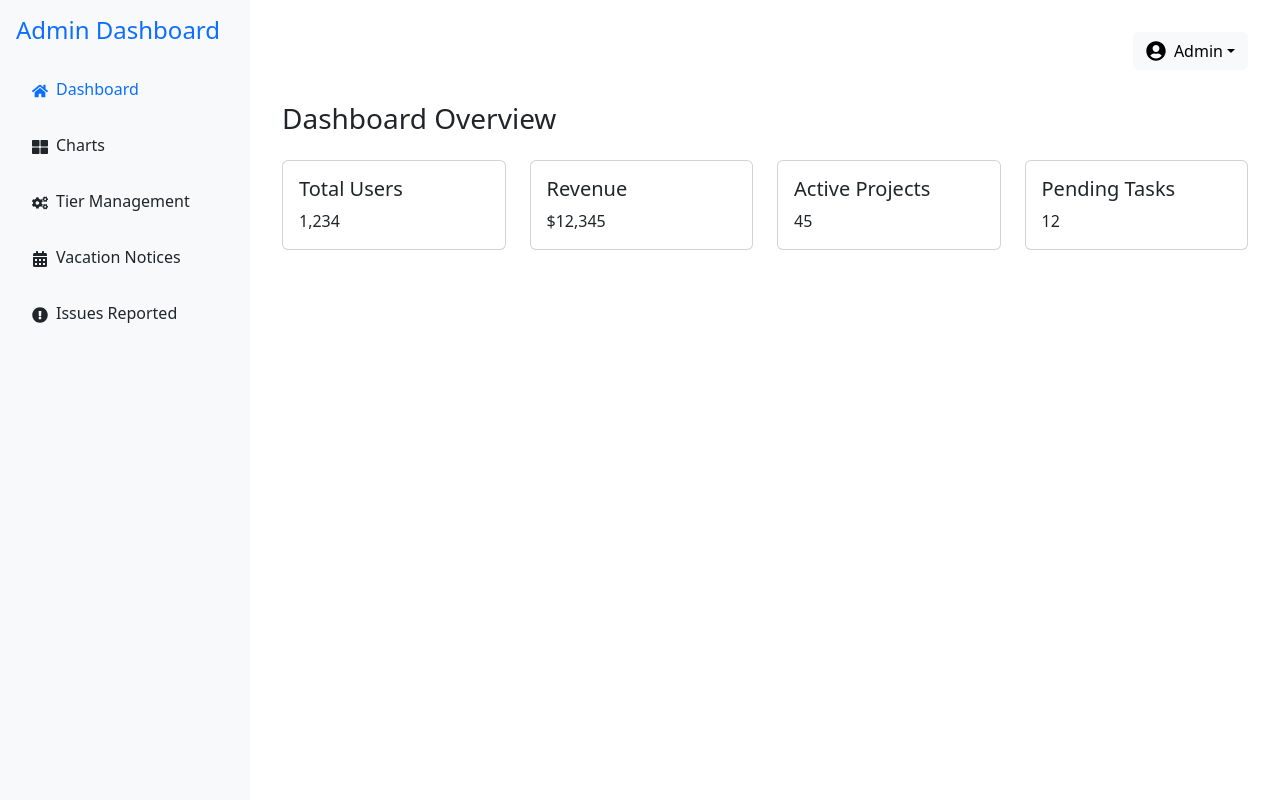
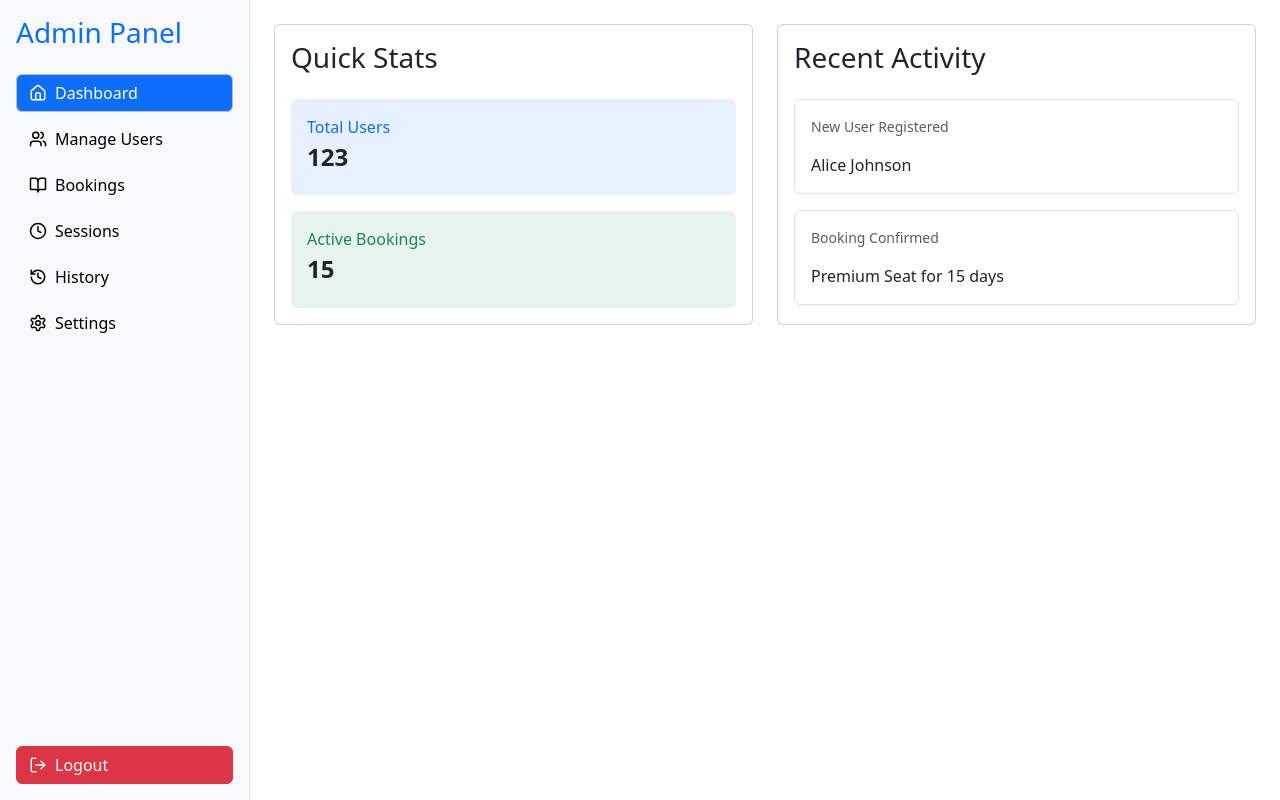
Before and after one commit to nikhilsm1996/readingspace, a React (Vite) app in the folder frontend/reading-space-frontend/: page /admin in a window 1280 px wide. Built offline with nearby package versions, Linux system fonts and the light colour scheme.

Commit message:
Made changes to the Admindasboard and added the userdashboard

```diff
--- a/frontend/reading-space-frontend/package.json
+++ b/frontend/reading-space-frontend/package.json
@@ -10,6 +10,7 @@
     "preview": "vite preview"
   },
   "dependencies": {
+    "@radix-ui/react-dropdown-menu": "^2.1.4",
     "bootstrap": "^5.3.3",
     "lucide-react": "^0.469.0",
     "react": "^18.3.1",
--- a/frontend/reading-space-frontend/src/App.jsx
+++ b/frontend/reading-space-frontend/src/App.jsx
@@ -4,6 +4,7 @@ import LandingPage from "./pages/LandingPage";
 import Login from './pages/Login';
 import Signup from './pages/Signup';
 import AdminDashboard from './pages/AdminDashboard';
+import UserDashboard from './pages/UserDashboard';
 
 function App() {
   const [theme, setTheme] = useState('light');
@@ -20,6 +21,7 @@ function App() {
           <Route path="/login" element={<Login />} />
           <Route path="/signup" element={<Signup />} />
           <Route path="/admin" element={<AdminDashboard />} />
+          <Route path="/user" element={<UserDashboard />} />
         </Routes>
       </div>
     </Router>
--- a/frontend/reading-space-frontend/src/main.jsx
+++ b/frontend/reading-space-frontend/src/main.jsx
@@ -1,6 +1,7 @@
 import { StrictMode } from 'react'
 import { createRoot } from 'react-dom/client'
 import App from './App.jsx'
+
 
 createRoot(document.getElementById('root')).render(
   <StrictMode>
--- a/frontend/reading-space-frontend/src/pages/AdminDashboard.jsx
+++ b/frontend/reading-space-frontend/src/pages/AdminDashboard.jsx
@@ -1,105 +1,160 @@
-/* eslint-disable no-unused-vars */
-import React, { useState } from "react";
-import { Nav, Dropdown, Button } from "react-bootstrap";
-import { FaHome, FaThLarge, FaCogs, FaCalendarAlt, FaExclamationCircle, FaUserCircle } from "react-icons/fa";
-import { useNavigate } from "react-router-dom";
-import DashboardContent from "../components/DashboardContent";
-import Charts from "../components/Charts";
+import { useState } from 'react';
+import { useNavigate } from 'react-router-dom';
+import {
+  Home,
+  Users,
+  BookOpen,
+  Clock,
+  History,
+  Settings,
+  LogOut,
+  User
+} from 'lucide-react';
 
 const AdminDashboard = () => {
-  const [currentView, setCurrentView] = useState("dashboard");
-  const navigate = useNavigate(); // Hook for navigation
+  const [currentView, setCurrentView] = useState('dashboard');
+  const navigate = useNavigate();
+
+  const menuItems = [
+    { id: 'dashboard', label: 'Dashboard', icon: Home },
+    { id: 'users', label: 'Manage Users', icon: Users },
+    { id: 'bookings', label: 'Bookings', icon: BookOpen },
+    { id: 'sessions', label: 'Sessions', icon: Clock },
+    { id: 'history', label: 'History', icon: History },
+    { id: 'settings', label: 'Settings', icon: Settings },
+  ];
+
+  const users = [
+    { id: 1, name: 'John Doe', email: 'john@example.com', role: 'Admin' },
+    { id: 2, name: 'Jane Smith', email: 'jane@example.com', role: 'User' },
+    { id: 3, name: 'Alice Johnson', email: 'alice@example.com', role: 'User' },
+  ];
+
+  const bookings = [
+    { id: 1, user: 'John Doe', seat: 'Premium-5', startDate: '2025-01-01', endDate: '2025-01-15', status: 'Active' },
+    { id: 2, user: 'Jane Smith', seat: 'Standard-3', startDate: '2024-12-01', endDate: '2024-12-15', status: 'Completed' },
+  ];
+
+  const handleLogout = () => {
+    navigate('/login');
+  };
 
   const renderContent = () => {
     switch (currentView) {
-      case "dashboard":
-        return <DashboardContent />;
-      case "charts":
-        return <Charts />;
+      case 'dashboard':
+        return (
+          <div className="row g-4">
+            <div className="col-md-6">
+              <div className="card h-100">
+                <div className="card-body">
+                  <h3 className="card-title mb-4">Quick Stats</h3>
+                  <div className="d-grid gap-3">
+                    <div className="p-3 bg-primary bg-opacity-10 rounded">
+                      <p className="text-primary mb-1">Total Users</p>
+                      <p className="h4 fw-bold">123</p>
+                    </div>
+                    <div className="p-3 bg-success bg-opacity-10 rounded">
+                      <p className="text-success mb-1">Active Bookings</p>
+                      <p className="h4 fw-bold">15</p>
+                    </div>
+                  </div>
+                </div>
+              </div>
+            </div>
+            <div className="col-md-6">
+              <div className="card h-100">
+                <div className="card-body">
+                  <h3 className="card-title mb-4">Recent Activity</h3>
+                  <div className="d-grid gap-3">
+                    <div className="p-3 border rounded">
+                      <p className="text-muted small">New User Registered</p>
+                      <p className="mb-0">Alice Johnson</p>
+                    </div>
+                    <div className="p-3 border rounded">
+                      <p className="text-muted small">Booking Confirmed</p>
+                      <p className="mb-0">Premium Seat for 15 days</p>
+                    </div>
+                  </div>
+                </div>
+              </div>
+            </div>
+          </div>
+        );
+
+      case 'users':
+        return (
+          <div className="card">
+            <div className="card-body">
+              <h3 className="card-title mb-4">Manage Users</h3>
+              <div className="table-responsive">
+                <table className="table table-hover">
+                  <thead>
+                    <tr>
+                      <th>Name</th>
+                      <th>Email</th>
+                      <th>Role</th>
+                      <th>Actions</th>
+                    </tr>
+                  </thead>
+                  <tbody>
+                    {users.map(user => (
+                      <tr key={user.id}>
+                        <td>{user.name}</td>
+                        <td>{user.email}</td>
+                        <td>{user.role}</td>
+                        <td>
+                          <button className="btn btn-sm btn-primary me-2">Edit</button>
+                          <button className="btn btn-sm btn-danger">Delete</button>
+                        </td>
+                      </tr>
+                    ))}
+                  </tbody>
+                </table>
+              </div>
+            </div>
+          </div>
+        );
+
+      // Add other views here, similar to "dashboard" and "users".
+
       default:
-        return <h4>Select a valid option from the sidebar.</h4>;
+        return null;
     }
   };
 
-  const handleLogout = () => {
-    // Perform logout actions (e.g., clear session/token)
-    navigate("/"); // Redirect to the index page
-  };
-
   return (
-    <div style={{ display: "flex" }}>
+    <div className="d-flex">
       {/* Sidebar */}
-      <div
-        style={{
-          height: "100vh",
-          width: "250px",
-          backgroundColor: "#f8f9fa",
-          padding: "1rem",
-          position: "fixed",
-        }}
-      >
-        <h4 className="text-primary mb-4">Admin Dashboard</h4>
-        <Nav className="flex-column">
-          <Nav.Link
-            onClick={() => setCurrentView("dashboard")}
-            className={`mb-3 ${currentView === "dashboard" ? "text-primary" : "text-dark"}`}
-            style={{ cursor: "pointer" }}
-          >
-            <FaHome className="me-2" />
-            Dashboard
-          </Nav.Link>
-          <Nav.Link
-            onClick={() => setCurrentView("charts")}
-            className={`mb-3 ${currentView === "charts" ? "text-primary" : "text-dark"}`}
-            style={{ cursor: "pointer" }}
-          >
-            <FaThLarge className="me-2" />
-            Charts
-          </Nav.Link>
-          <Nav.Link className="mb-3 text-dark" style={{ cursor: "pointer" }}>
-            <FaCogs className="me-2" />
-            Tier Management
-          </Nav.Link>
-          <Nav.Link className="mb-3 text-dark" style={{ cursor: "pointer" }}>
-            <FaCalendarAlt className="me-2" />
-            Vacation Notices
-          </Nav.Link>
-          <Nav.Link className="mb-3 text-dark" style={{ cursor: "pointer" }}>
-            <FaExclamationCircle className="me-2" />
-            Issues Reported
-          </Nav.Link>
-        </Nav>
+      <div className="d-flex flex-column bg-light border-end vh-100 p-3" style={{ width: '250px' }}>
+        <h3 className="text-primary mb-4">Admin Panel</h3>
+        <nav className="nav flex-column">
+          {menuItems.map(item => {
+            const Icon = item.icon;
+            return (
+              <button
+                key={item.id}
+                onClick={() => setCurrentView(item.id)}
+                className={`btn btn-light text-start mb-2 d-flex align-items-center ${
+                  currentView === item.id ? 'active bg-primary text-white' : ''
+                }`}
+              >
+                <Icon size={18} className="me-2" />
+                {item.label}
+              </button>
+            );
+          })}
+        </nav>
+        <button
+          onClick={handleLogout}
+          className="btn btn-danger mt-auto d-flex align-items-center"
+        >
+          <LogOut size={18} className="me-2" />
+          Logout
+        </button>
       </div>
 
       {/* Main Content */}
-      <div style={{ marginLeft: "250px", padding: "2rem", width: "100%" }}>
-        {/* Top Bar */}
-        <div
-          style={{
-            display: "flex",
-            justifyContent: "flex-end",
-            alignItems: "center",
-            marginBottom: "2rem",
-          }}
-        >
-          {/* Profile Dropdown */}
-          <Dropdown>
-            <Dropdown.Toggle
-              variant="light"
-              id="dropdown-profile"
-              style={{ display: "flex", alignItems: "center" }}
-            >
-              <FaUserCircle className="me-2" size={20} />
-              Admin
-            </Dropdown.Toggle>
-
-            <Dropdown.Menu>
-              <Dropdown.Item onClick={handleLogout}>Logout</Dropdown.Item>
-            </Dropdown.Menu>
-          </Dropdown>
-        </div>
-
-        {/* Render Content */}
+      <div className="flex-grow-1 p-4">
         {renderContent()}
       </div>
     </div>
--- /dev/null
+++ b/frontend/reading-space-frontend/src/pages/UserDashboard.jsx
@@ -0,0 +1,219 @@
+// src/pages/UserDashboard.jsx
+
+import { useState } from 'react';
+import { Home, BookOpen, Clock, History, LogOut, User } from 'lucide-react';
+import { useNavigate } from 'react-router-dom';
+
+const UserDashboard = () => {
+  const [currentView, setCurrentView] = useState('dashboard');
+  const navigate = useNavigate();
+
+  const menuItems = [
+    { id: 'dashboard', label: 'Dashboard', icon: Home },
+    { id: 'bookings', label: 'Current Booking', icon: BookOpen },
+    { id: 'upcoming', label: 'Upcoming Sessions', icon: Clock },
+    { id: 'history', label: 'Booking History', icon: History },
+  ];
+
+  const bookingHistory = [
+    {
+      id: 1,
+      seat: 'Premium-5',
+      startDate: '2025-01-01',
+      endDate: '2025-01-15',
+      status: 'Active',
+    },
+    {
+      id: 2,
+      seat: 'Standard-3',
+      startDate: '2024-12-01',
+      endDate: '2024-12-15',
+      status: 'Completed',
+    },
+  ];
+
+  const handleLogout = () => {
+    navigate('/login');
+  };
+
+  const renderContent = () => {
+    switch (currentView) {
+      case 'dashboard':
+        return (
+          <div className="row gy-4">
+            <div className="col-lg-3 col-md-6">
+              <div className="card h-100">
+                <div className="card-body text-center">
+                  <h3 className="card-title mb-3">Quick Stats</h3>
+                  <div className="d-grid gap-3">
+                    <div className="p-3 bg-primary bg-opacity-10 rounded">
+                      <p className="text-primary mb-1">Active Booking</p>
+                      <p className="h5 fw-bold">Premium Seat</p>
+                    </div>
+                    <div className="p-3 bg-success bg-opacity-10 rounded">
+                      <p className="text-success mb-1">Days Remaining</p>
+                      <p className="h5 fw-bold">7 Days</p>
+                    </div>
+                  </div>
+                </div>
+              </div>
+            </div>
+            <div className="col-lg-9 col-md-6">
+              <div className="card h-100">
+                <div className="card-body">
+                  <h3 className="card-title mb-4">Recent Activity</h3>
+                  <div className="d-grid gap-3">
+                    <div className="p-3 border rounded">
+                      <p className="text-muted small">Booking Confirmed</p>
+                      <p className="mb-0">Premium Seat for 15 days</p>
+                    </div>
+                    <div className="p-3 border rounded">
+                      <p className="text-muted small">Payment Completed</p>
+                      <p className="mb-0">₹500 via UPI</p>
+                    </div>
+                  </div>
+                </div>
+              </div>
+            </div>
+          </div>
+        );
+
+      case 'bookings':
+        return (
+          <div className="card">
+            <div className="card-body">
+              <h3 className="card-title mb-4">Current Booking Details</h3>
+              <div className="row g-4">
+                <div className="col-sm-6">
+                  <div className="p-3 bg-light rounded">
+                    <p className="text-muted small">Seat Number</p>
+                    <p className="h5 fw-bold">Premium-5</p>
+                  </div>
+                </div>
+                <div className="col-sm-6">
+                  <div className="p-3 bg-light rounded">
+                    <p className="text-muted small">Status</p>
+                    <p className="h5 fw-bold text-success">Active</p>
+                  </div>
+                </div>
+              </div>
+            </div>
+          </div>
+        );
+
+      case 'history':
+        return (
+          <div className="card">
+            <div className="card-body">
+              <h3 className="card-title mb-4">Booking History</h3>
+              <div className="d-grid gap-3">
+                {bookingHistory.map((booking) => (
+                  <div key={booking.id} className="p-3 border rounded">
+                    <div className="d-flex justify-content-between align-items-center">
+                      <h4 className="fw-bold">Seat {booking.seat}</h4>
+                      <span
+                        className={`badge ${
+                          booking.status === 'Active'
+                            ? 'bg-success'
+                            : 'bg-secondary'
+                        }`}
+                      >
+                        {booking.status}
+                      </span>
+                    </div>
+                    <div className="text-muted small">
+                      <p>From: {new Date(booking.startDate).toLocaleDateString()}</p>
+                      <p>To: {new Date(booking.endDate).toLocaleDateString()}</p>
+                    </div>
+                  </div>
+                ))}
+              </div>
+            </div>
+          </div>
+        );
+
+      case 'upcoming':
+        return (
+          <div className="card text-center py-5">
+            <div className="card-body">
+              <Clock size={48} className="mb-3 text-muted" />
+              <p className="text-muted">No upcoming sessions scheduled</p>
+              <button
+                onClick={() => navigate('/post-login')}
+                className="btn btn-primary mt-3"
+              >
+                Book a Seat
+              </button>
+            </div>
+          </div>
+        );
+
+      default:
+        return null;
+    }
+  };
+
+  return (
+    <div className="container-fluid min-vh-100 d-flex">
+      {/* Sidebar */}
+      <aside className="bg-white border-end p-3" style={{ width: '250px' }}>
+        <h1 className="h4 fw-bold text-primary mb-3">Reading Space</h1>
+        <p className="text-muted small mb-4">User Dashboard</p>
+        <nav className="nav flex-column gap-2">
+          {menuItems.map((item) => {
+            const Icon = item.icon;
+            return (
+              <button
+                key={item.id}
+                onClick={() => setCurrentView(item.id)}
+                className={`btn btn-light text-start d-flex align-items-center gap-3 ${
+                  currentView === item.id
+                    ? 'bg-primary bg-opacity-10 text-primary'
+                    : 'text-muted'
+                }`}
+              >
+                <Icon size={20} />
+                <span>{item.label}</span>
+              </button>
+            );
+          })}
+        </nav>
+      </aside>
+
+      {/* Main Content */}
+      <main className="flex-grow-1 p-4">
+        {/* Top Bar */}
+        <div className="bg-white border-bottom p-3 mb-4">
+          <div className="d-flex justify-content-end">
+            <div className="dropdown">
+              <button
+                className="btn btn-light dropdown-toggle d-flex align-items-center gap-2"
+                type="button"
+                data-bs-toggle="dropdown"
+              >
+                <User size={20} />
+                John Doe
+              </button>
+              <ul className="dropdown-menu dropdown-menu-end">
+                <li>
+                  <button
+                    onClick={handleLogout}
+                    className="dropdown-item text-danger d-flex align-items-center gap-2"
+                  >
+                    <LogOut size={18} />
+                    Logout
+                  </button>
+                </li>
+              </ul>
+            </div>
+          </div>
+        </div>
+
+        {/* Dynamic Page Content */}
+        {renderContent()}
+      </main>
+    </div>
+  );
+};
+
+export default UserDashboard;
```
Also changed, not shown: 1 other file (tests, documents, lock files or other folders).
